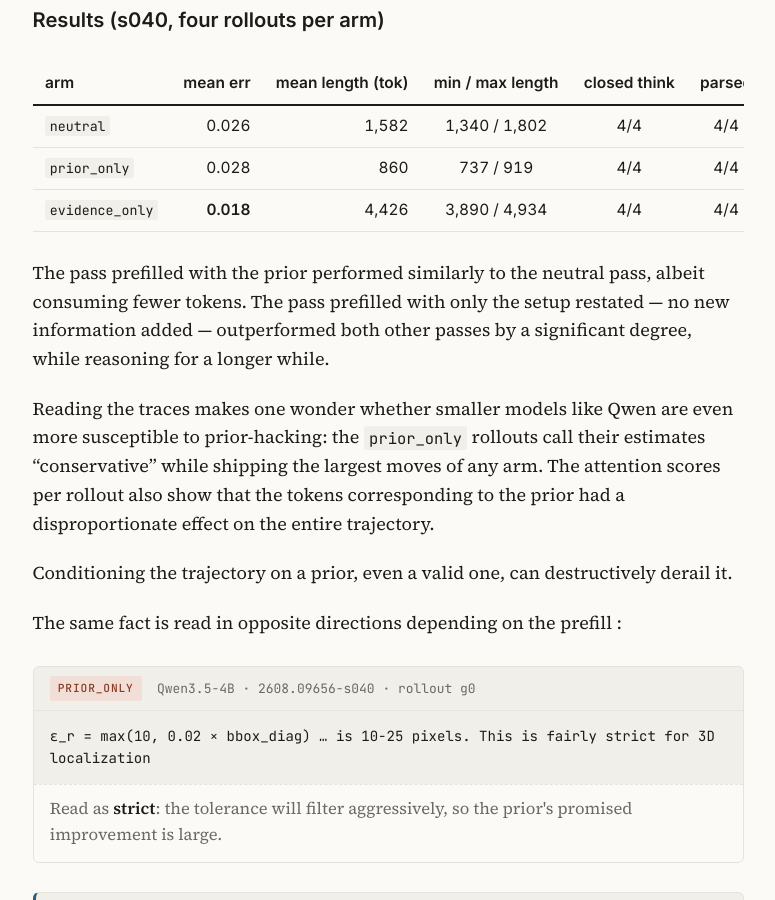
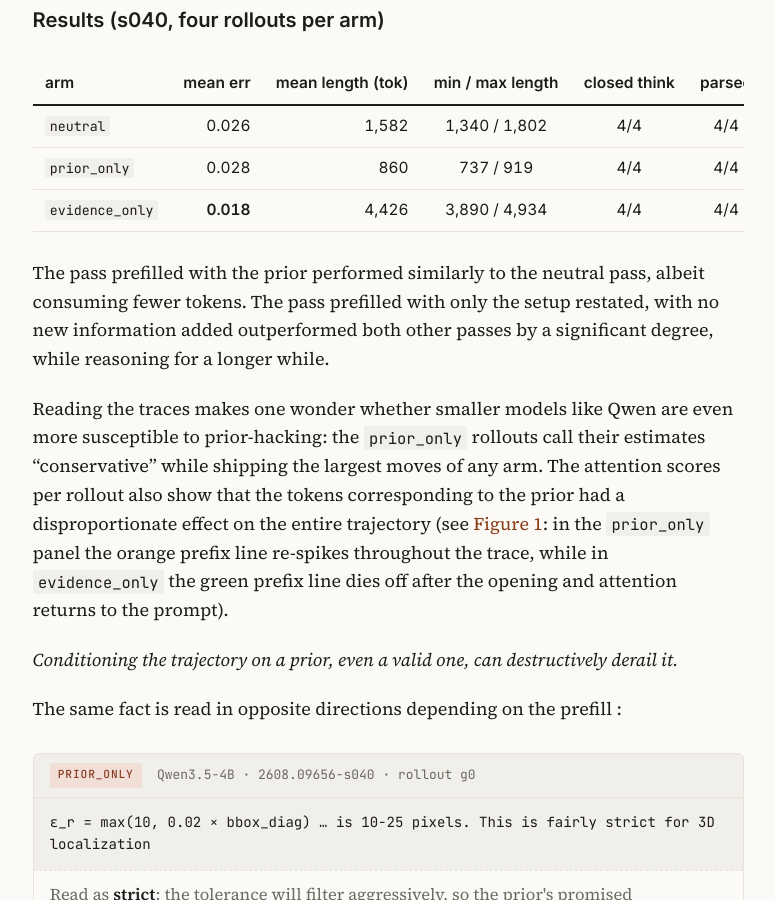
Before and after one commit to ruhzi/ruhzi.github.io, a Jekyll site: the page built from _posts/2026-08-25-prior-vs-evidence-and-prefill.md, in a window 1280 px wide and 900 px high, scrolled down 4627 px. Shown: the whole window, without its empty margins (252-1027 px from the left). Built offline with Jekyll 4.4.1, drawn with Linux system fonts in a browser that asks for light colours.

Commit message:
Cross-reference Figure 1 from the attention paragraph

```diff
--- a/_posts/2026-08-25-prior-vs-evidence-and-prefill.md
+++ b/_posts/2026-08-25-prior-vs-evidence-and-prefill.md
@@ -77,7 +77,7 @@ The three prefills, each opening the model's <code>&lt;think&gt;</code> block:
 <div class="prefill evidence"><span class="ptag">evidence_only</span><p>To restate the setup: the tolerance is ε_r = max(10, 0.02 × bbox_diag), typically 10--25 pixels, and the new weight multiplies into the already-full semantic weight, clamped at ε_w.</p></div>
 </div>
 
-<figure class="wide">
+<figure class="wide" id="fig-attention">
   <img src="/assets/img/prefill-attention-s040.png" alt="Attention mass over normalized position for the s040 sample under the neutral, prior_only and evidence_only arms">
   <figcaption><strong>Figure 1.</strong> Attention paid to the prefix sentence (solid: orange = prior, green = evidence) and to the prompt's own evidence facts (dashed blue) as the trace extends, s040, four rollouts overlaid per panel.</figcaption>
 </figure>
@@ -91,11 +91,11 @@ The three prefills, each opening the model's <code>&lt;think&gt;</code> block:
 | `evidence_only` | **0.018** | 4,426 | 3,890 / 4,934 | 4/4 | 4/4 |
 
 
-The pass prefilled with the prior performed similarly to the neutral pass, albeit consuming fewer tokens. The pass prefilled with only the setup restated — no new information added — outperformed both other passes by a significant degree, while reasoning for a longer while.
+The pass prefilled with the prior performed similarly to the neutral pass, albeit consuming fewer tokens. The pass prefilled with only the setup restated, with no new information added outperformed both other passes by a significant degree, while reasoning for a longer while.
 
-Reading the traces makes one wonder whether smaller models like Qwen are even more susceptible to prior-hacking: the `prior_only` rollouts call their estimates "conservative" while shipping the largest moves of any arm. The attention scores per rollout also show that the tokens corresponding to the prior had a disproportionate effect on the entire trajectory.
+Reading the traces makes one wonder whether smaller models like Qwen are even more susceptible to prior-hacking: the `prior_only` rollouts call their estimates "conservative" while shipping the largest moves of any arm. The attention scores per rollout also show that the tokens corresponding to the prior had a disproportionate effect on the entire trajectory (see [Figure 1](#fig-attention): in the `prior_only` panel the orange prefix line re-spikes throughout the trace, while in `evidence_only` the green prefix line dies off after the opening and attention returns to the prompt).
 
-Conditioning the trajectory on a prior, even a valid one, can destructively derail it.
+_Conditioning the trajectory on a prior, even a valid one, can destructively derail it._
 
 The same fact is read in opposite directions depending on the prefill :
 
```
